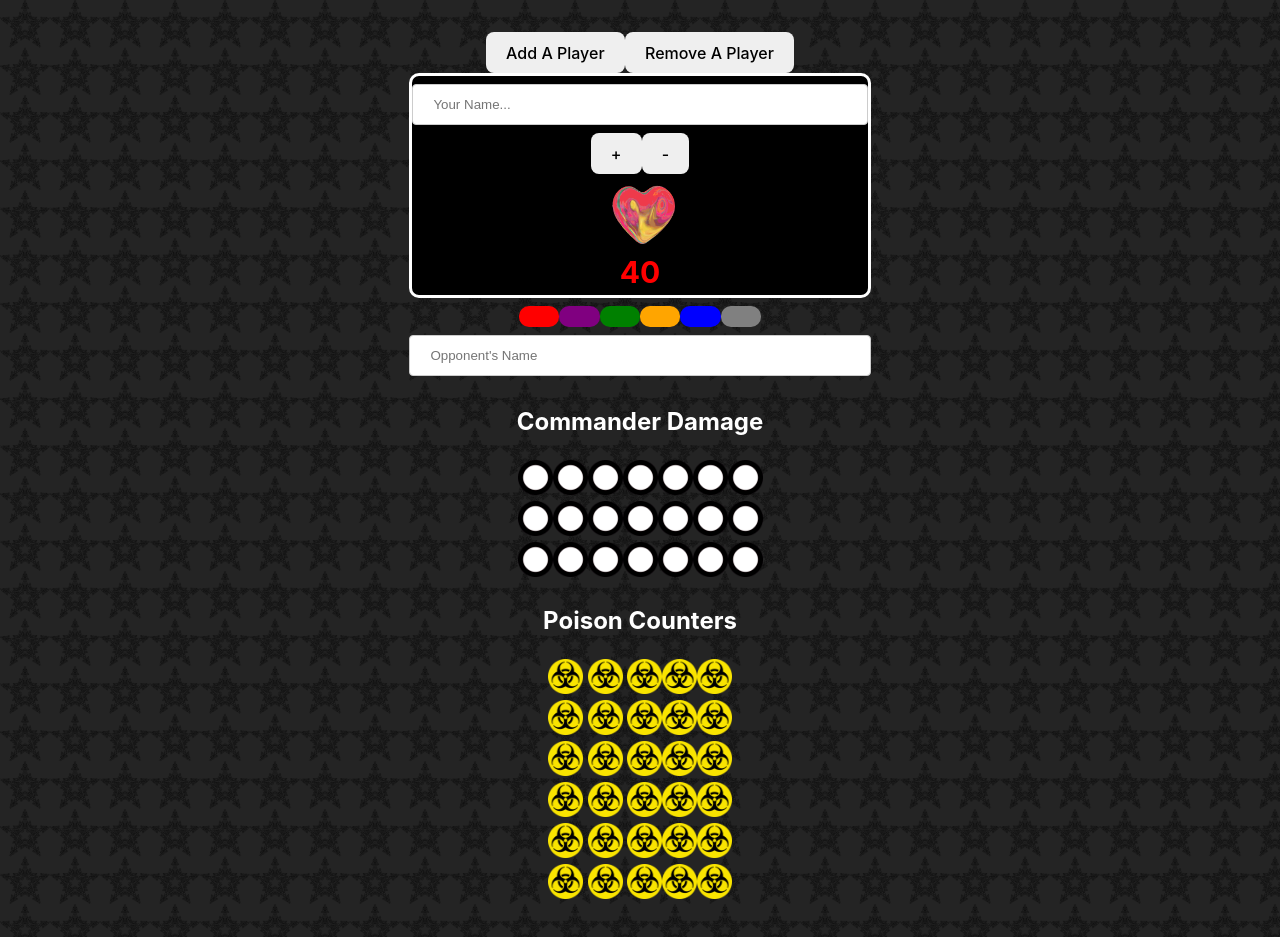
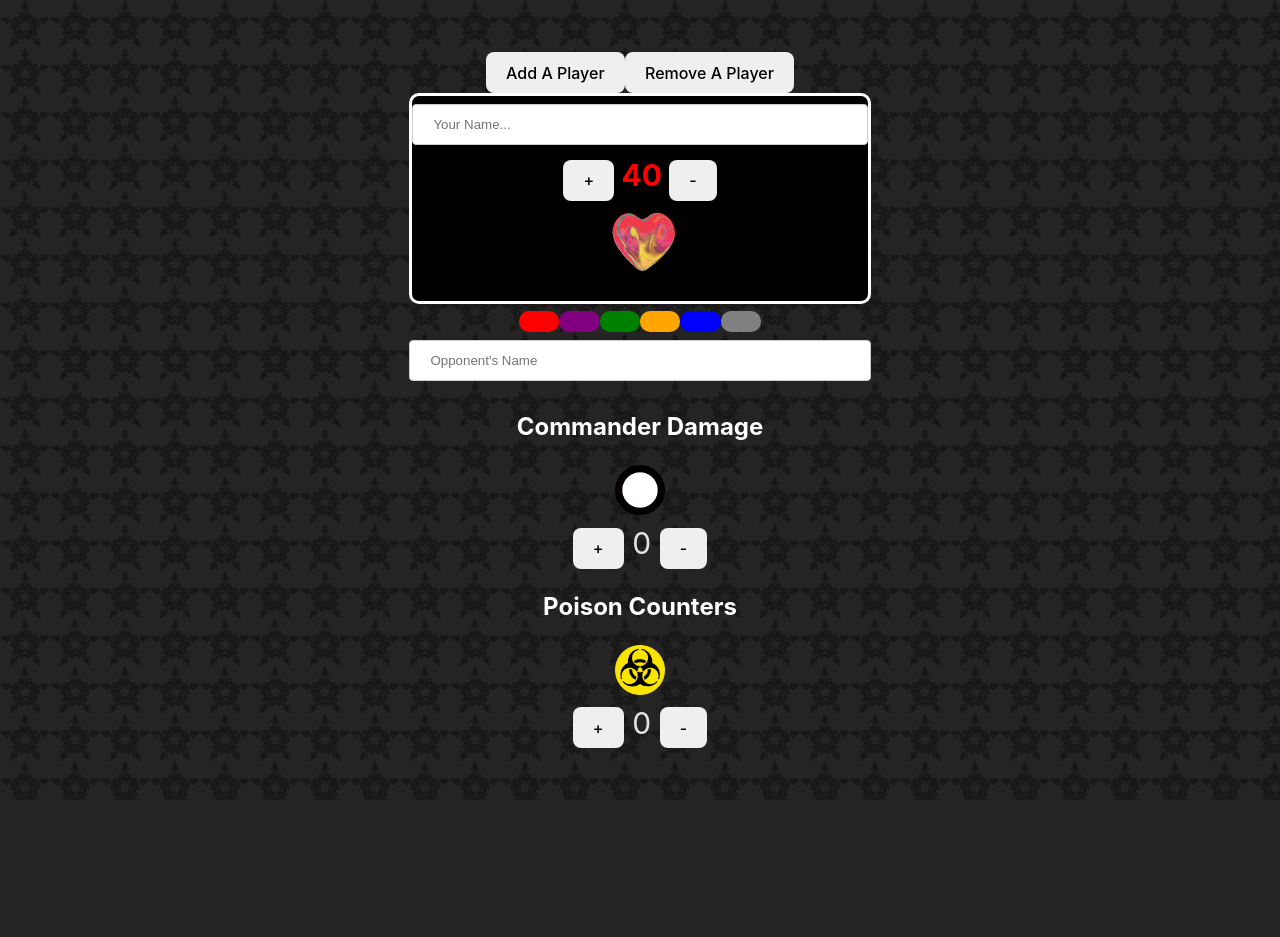
Before and after one commit to SharukhGV/commander-app, a React (Vite) app: page / in a window 1280 px wide. After the commit the page ends 800 px from the top, so only its background shows below. Built offline with nearby package versions, Linux system fonts and the light colour scheme.

Commit message:
replaced images with button

```diff
--- a/src/components/ButtonPegs.jsx
+++ b/src/components/ButtonPegs.jsx
@@ -1,11 +1,28 @@
 
 import CommanderDamage from "./CommanderDamage"
 import BioHazard from "./BioHazard"
+import biohazardYellow from "./biohazardYellow1.png"
+import comDamage from"./comDamage.png"
 import { useState } from "react";
 function ButtonPegs(){
+    let [commander,setCommander]=useState(0)
 
+    function IncreaseCommander(){
+        setCommander(commander++)
+    }
+    function DecreaseCommander(){
+        if(commander<=0){setCommander(0)}
+        else{setCommander(commander--)}
+    }
+let [poison,setPoison]=useState(0)
 
-
+function IncreasePoison(){
+    setPoison(poison++)
+}
+function DecreasePoison(){
+    if(poison<=0){setPoison(0)}
+    else{setPoison(poison--)}
+}
 
         const [currentColor, setCurrentColor] = useState("white");
 
@@ -44,21 +61,24 @@ return(
 
 <div style={colors[`${currentColor}`]}>
 <h2 style={{color:"white"}}>Commander Damage</h2>
+{/* <div><CommanderDamage/><CommanderDamage/><CommanderDamage/><CommanderDamage/><CommanderDamage/><CommanderDamage/><CommanderDamage/></div>
 <div><CommanderDamage/><CommanderDamage/><CommanderDamage/><CommanderDamage/><CommanderDamage/><CommanderDamage/><CommanderDamage/></div>
-<div><CommanderDamage/><CommanderDamage/><CommanderDamage/><CommanderDamage/><CommanderDamage/><CommanderDamage/><CommanderDamage/></div>
-<div><CommanderDamage/><CommanderDamage/><CommanderDamage/><CommanderDamage/><CommanderDamage/><CommanderDamage/><CommanderDamage/></div>
-
+<div><CommanderDamage/><CommanderDamage/><CommanderDamage/><CommanderDamage/><CommanderDamage/><CommanderDamage/><CommanderDamage/></div> */}
+<div><img style={{width:"50px", height:"50px"}} src={comDamage}></img></div>
+<button onClick={IncreaseCommander}>+</button><span style={{fontSize:"30px"}}>  {commander}  </span>
+<button onClick={DecreaseCommander}>-</button>
 </div>
 <div style={colors[`${currentColor}`]}>
     <h2 style={{color:"white"}}>Poison Counters</h2>
+{/* <div><BioHazard /> <BioHazard /> <BioHazard /><BioHazard /><BioHazard /></div>
 <div><BioHazard /> <BioHazard /> <BioHazard /><BioHazard /><BioHazard /></div>
 <div><BioHazard /> <BioHazard /> <BioHazard /><BioHazard /><BioHazard /></div>
 <div><BioHazard /> <BioHazard /> <BioHazard /><BioHazard /><BioHazard /></div>
 <div><BioHazard /> <BioHazard /> <BioHazard /><BioHazard /><BioHazard /></div>
-<div><BioHazard /> <BioHazard /> <BioHazard /><BioHazard /><BioHazard /></div>
-<div><BioHazard /> <BioHazard /> <BioHazard /><BioHazard /><BioHazard /></div>
-
-
+<div><BioHazard /> <BioHazard /> <BioHazard /><BioHazard /><BioHazard /></div> */}
+<div><img style={{width:"50px", height:"50px"}} src={biohazardYellow}></img></div>
+<button onClick={IncreasePoison}>+</button><span style={{fontSize:"30px"}}>  {poison}  </span>
+<button onClick={DecreasePoison}>-</button>
 </div>
 
 
--- a/src/components/Counter.jsx
+++ b/src/components/Counter.jsx
@@ -59,8 +59,7 @@ return(
 
 <div style={{color:"red"}}>
 {/* <div>Normal Damage</div> */}
-<button onClick={Increment}>+</button>
-<button onClick={Decrement}>-</button>
+<button onClick={Increment}>+</button><span style={{color:"red", fontSize:"30px"}}><strong>  {value}  </strong></span><button onClick={Decrement}>-</button>
 </div>
 
 
@@ -70,7 +69,10 @@ return(
 <button  style={{color:"green"}} onClick={DecremenPoison}>-</button>
 </div> */}
 <img style={{width:"70px", height:"70px"}} src={heart}></img>
-<div style={{color:"red", fontSize:"30px"}}><strong>{value}</strong></div>
+<br></br>
+<br></br>
+
+{/* <span style={{color:"red", fontSize:"30px"}}><strong>{value}</strong></span> */}
 {/* {command ===1 ?<div style={{color:"purple"}}>Commander Damage P1 {valueCommander}/21</div> : null}
 <div style={{color:"green"}}>Poison Counters {poisonCounter}/30</div> */}
 </div>
```
